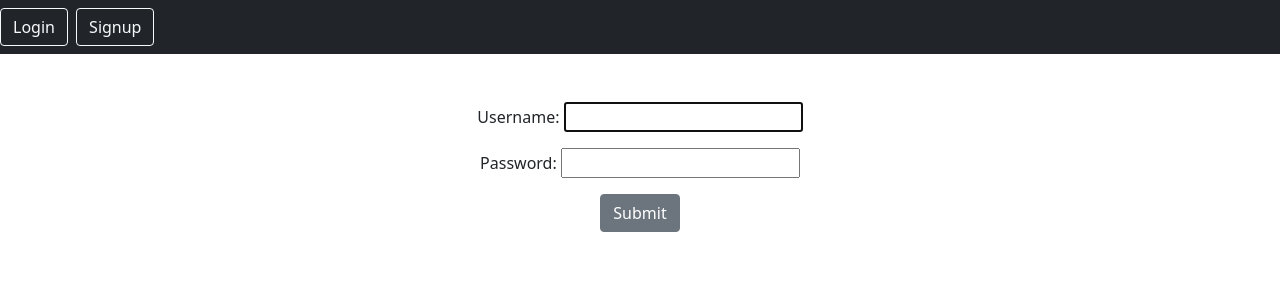
After one commit to Hamster-Inside/Django-essential, a Django app: page /login in a window 1280 px wide. The commit adds this page. Shown: the top 300 px of the page. Run offline with Django 4.2, Linux system fonts and the light colour scheme.

Commit message:
added logout login and register with some frontend

```diff
--- a/djangoStart/settings.py
+++ b/djangoStart/settings.py
@@ -131,3 +131,5 @@ STATICFILES_DIRS = [
 # https://docs.djangoproject.com/en/4.2/ref/settings/#default-auto-field
 
 DEFAULT_AUTO_FIELD = 'django.db.models.BigAutoField'
+
+LOGIN_REDIRECT_URL = '/smart/notes'
--- /dev/null
+++ b/home/templates/home/login.html
@@ -0,0 +1,12 @@
+{% extends 'base.html' %}
+{% block content %}
+
+<form method="post">{% csrf_token %}
+{{form.as_p}}
+    <input type="submit" class = "btn btn-secondary"/>
+
+</form>
+
+
+
+{% endblock %}
--- a/home/urls.py
+++ b/home/urls.py
@@ -3,6 +3,8 @@ from django.urls import path
 from . import views
 
 urlpatterns = [
-    path('home', views.HomeView.as_view()),
-    path('authorized', views.AuthorizedView.as_view())
+    path('', views.HomeView.as_view(), name='home'),
+    path('login', views.LoginInterfaceView.as_view(), name='login'),
+    path('logout', views.LogoutInterfaceView.as_view(), name='logout'),
+    path('signup', views.SignupView.as_view(), name='signup')
 ]
--- a/home/views.py
+++ b/home/views.py
@@ -3,6 +3,28 @@ from django.http import HttpResponse
 from datetime import datetime
 from django.views.generic import TemplateView
 from django.contrib.auth.mixins import LoginRequiredMixin
+from django.contrib.auth.views import LoginView, LogoutView
+from django.views.generic.edit import CreateView
+from django.contrib.auth.forms import UserCreationForm
+from django.shortcuts import redirect
+
+class SignupView(CreateView):
+    form_class = UserCreationForm
+    template_name = 'home/register.html'
+    success_url = '/smart/notes'
+
+    def get(self, request, *args, **kwargs):
+        if self.request.user.is_authenticated:
+            return redirect('notes.list')
+        return super().get(request, *args, **kwargs)
+
+
+class LogoutInterfaceView(LogoutView):
+    template_name = 'home/logout.html'
+
+
+class LoginInterfaceView(LoginView):
+    template_name = 'home/login.html'
 
 
 class HomeView(TemplateView):
--- a/static/templates/base.html
+++ b/static/templates/base.html
@@ -5,14 +5,27 @@
     <meta charset="UTF-8">
     <title>HTML BASE</title>
     <link rel="stylesheet" type="text/css" href="{% static 'css/style.css' %}"/>
-    <link href="https://cdn.jsdelivr.net/npm/bootstrap@5.0.2/dist/css/bootstrap.min.css" rel="stylesheet" integrity="sha384-EVSTQN3/azprG1Anm3QDgpJLIm9Nao0Yz1ztcQTwFspd3yD65VohhpuuCOmLASjC" crossorigin="anonymous">
+    <link href="https://cdn.jsdelivr.net/npm/bootstrap@5.0.2/dist/css/bootstrap.min.css" rel="stylesheet"
+          integrity="sha384-EVSTQN3/azprG1Anm3QDgpJLIm9Nao0Yz1ztcQTwFspd3yD65VohhpuuCOmLASjC" crossorigin="anonymous">
 
 </head>
 <body>
+<nav class="navbar navbar-dark bg-dark">
+    <div clss="ms-auto">
+        {% if user.is_authenticated %}
+        <a href="{% url 'logout' %}" class="btn btn-outline-light me-1">Logout</a>
+        <a href="{% url 'notes.list' %}" class="btn btn-outline-light me-1">List of notes</a>
+        <a href="{% url 'notes.new' %}" class="btn btn-outline-light me-1">Create new note</a>
+        {% else %}
+        <a href="{% url 'login' %}" class="btn btn-outline-light me-1">Login</a>
+        <a href="{% url 'signup' %}" class="btn btn-outline-light me-1">Signup</a>
+        {% endif %}
+    </div>
+</nav>
 <div class="my-5 text-center container">
-{% block content %}
+    {% block content %}
 
-{% endblock %}
+    {% endblock %}
 </div>
 </body>
 </html>
```
Also changed, not shown: home/templates/home/logout.html (added, +8 -0 lines), home/templates/home/register.html (added, +11 -0 lines).
